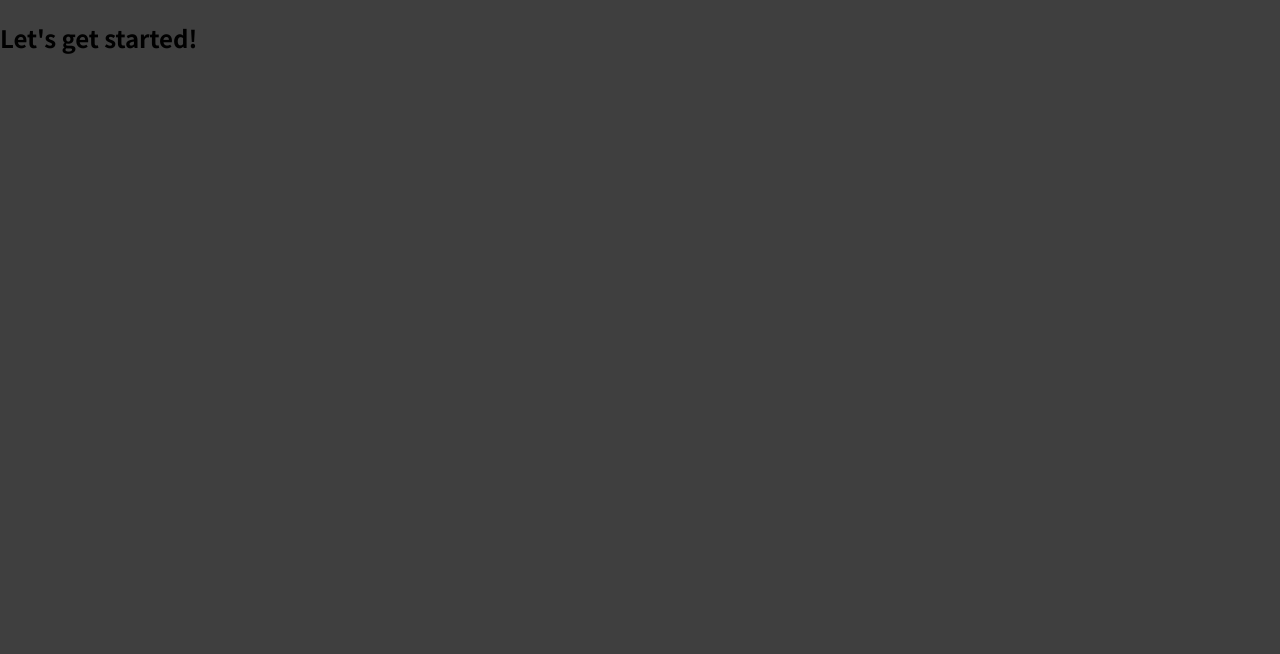
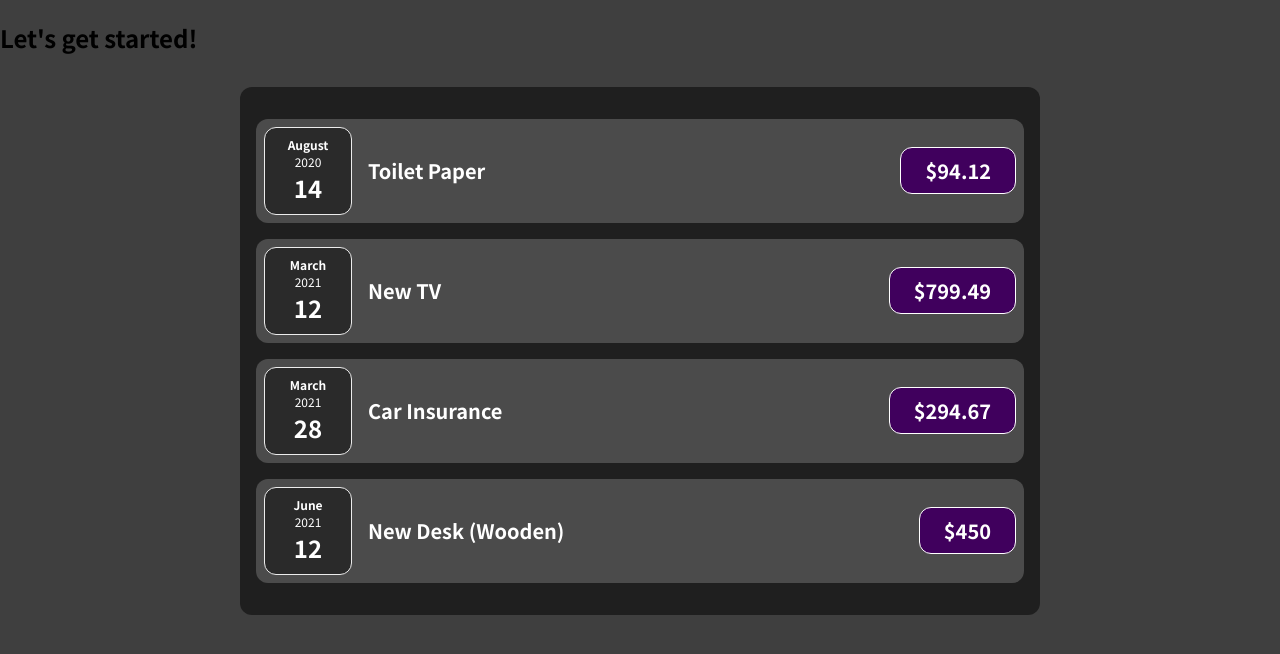
Before and after one commit to A-Qudsi/ReactProjects, a JavaScript app in the folder 01-starting-setup/: page / in a window 1280 px wide. Shown: the top 654 px of the page. Built offline with nearby package versions, Linux system fonts and the light colour scheme.

Commit message:
card components

```diff
--- a/01-starting-setup/src/App.js
+++ b/01-starting-setup/src/App.js
@@ -1,7 +1,37 @@
+import Expenses from './components/Expenses'
+
 function App() {
+
+  const expenses = [
+    {
+      id: "e1",
+      title: "Toilet Paper",
+      amount: 94.12,
+      date: new Date(2020, 7, 14),
+    },
+    { id: "e2",
+      title: "New TV",
+      amount: 799.49,
+      date: new Date(2021, 2, 12)
+    },
+    {
+      id: "e3",
+      title: "Car Insurance",
+      amount: 294.67,
+      date: new Date(2021, 2, 28),
+    },
+    {
+      id: "e4",
+      title: "New Desk (Wooden)",
+      amount: 450,
+      date: new Date(2021, 5, 12),
+    },
+  ];
+
   return (
     <div>
       <h2>Let's get started!</h2>
+      <Expenses expenses={expenses}/>
     </div>
   );
 }
--- /dev/null
+++ b/01-starting-setup/src/components/Card.css
@@ -0,0 +1,4 @@
+.card {
+    border-radius: 12px;
+    box-shadow: 0 1 px 8px rgba(0,0,0, 0.25);
+}
--- /dev/null
+++ b/01-starting-setup/src/components/Card.js
@@ -0,0 +1,12 @@
+import './Card.css'
+
+function Card(props) {
+
+    const classes = 'card ' + props.className;
+
+    return (
+        <div className={classes}>{props.children}</div>
+    )
+}
+
+export default Card;
--- /dev/null
+++ b/01-starting-setup/src/components/ExpenseDate.css
@@ -0,0 +1,27 @@
+
+.expense-date {
+  display: flex;
+  flex-direction: column;
+  width: 5.5rem;
+  height: 5.5rem;
+  border: 1px solid #ececec;
+  background-color: #2a2a2a;
+  color: white;
+  border-radius: 12px;
+  align-items: center;
+  justify-content: center;
+}
+
+.expense-date__month {
+  font-size: 0.75rem;
+  font-weight: bold;
+}
+
+.expense-date__year {
+  font-size: 0.75rem;
+}
+
+.expense-date__day {
+  font-size: 1.5rem;
+  font-weight: bold;
+}
--- /dev/null
+++ b/01-starting-setup/src/components/ExpenseDate.js
@@ -0,0 +1,18 @@
+import './ExpenseDate.css'
+
+function ExpenseDate(props) {
+
+  const month = props.date.toLocaleString("en-US", { month: "long" });
+  const day = props.date.toLocaleString("en-US", { day: "2-digit" });
+  const year = props.date.getFullYear();
+
+  return (
+    <div className="expense-date">
+      <div className="expense-date__month">{month}</div>
+      <div className="expense-date__year">{year}</div>
+      <div className="expense-date__day">{day}</div>
+    </div>
+  );
+}
+
+export default ExpenseDate;
--- /dev/null
+++ b/01-starting-setup/src/components/ExpenseItem.css
@@ -0,0 +1,54 @@
+.expense-item {
+  display: flex;
+  justify-content: space-between;
+  align-items: center;
+  padding: 0.5rem;
+  margin: 1rem 0;
+  background-color: #4b4b4b;
+}
+
+.expense-item__description {
+  display: flex;
+  flex-direction: column;
+  gap: 1rem;
+  align-items: flex-end;
+  flex-flow: column-reverse;
+  justify-content: flex-start;
+  flex: 1;
+}
+
+.expense-item h2 {
+  color: #3a3a3a;
+  font-size: 1rem;
+  flex: 1;
+  margin: 0 1rem;
+  color: white;
+}
+
+.expense-item__price {
+  font-size: 1rem;
+  font-weight: bold;
+  color: white;
+  background-color: #40005d;
+  border: 1px solid white;
+  padding: 0.5rem;
+  border-radius: 12px;
+}
+
+@media (min-width: 580px) {
+  .expense-item__description {
+    flex-direction: row;
+    align-items: center;
+    justify-content: flex-start;
+    flex: 1;
+  }
+
+  .expense-item__description h2 {
+    font-size: 1.25rem;
+  }
+
+  .expense-item__price {
+    font-size: 1.25rem;
+    padding: 0.5rem 1.5rem;
+  }
+}
--- /dev/null
+++ b/01-starting-setup/src/components/ExpenseItem.js
@@ -0,0 +1,18 @@
+import './ExpenseItem.css'
+import ExpenseDate from "./ExpenseDate";
+import Card from './Card'
+
+function ExpenseItem(props) {
+
+    return (
+      <Card className="expense-item">
+        <ExpenseDate date={props.date} />
+        <div className="expense-item__description">
+          <h2>{props.title}</h2>
+          <div className="expense-item__price">${props.amount}</div>
+        </div>
+      </Card>
+    );
+}
+
+export default ExpenseItem;
--- /dev/null
+++ b/01-starting-setup/src/components/Expenses.css
@@ -0,0 +1,7 @@
+.expenses {
+  padding: 1rem;
+  background-color: rgb(31, 31, 31);
+  margin: 2rem auto;
+  width: 50rem;
+  max-width: 95%;
+}
--- /dev/null
+++ b/01-starting-setup/src/components/Expenses.js
@@ -0,0 +1,34 @@
+import './Expenses.css'
+import ExpenseItem from './ExpenseItem'
+import Card from './Card'
+
+function Expenses(props){
+
+    return (
+      <Card className="expenses">
+        <ExpenseItem
+          title={props.expenses[0].title}
+          amount={props.expenses[0].amount}
+          date={props.expenses[0].date}
+        />
+        <ExpenseItem
+          title={props.expenses[1].title}
+          amount={props.expenses[1].amount}
+          date={props.expenses[1].date}
+        />
+        <ExpenseItem
+          title={props.expenses[2].title}
+          amount={props.expenses[2].amount}
+          date={props.expenses[2].date}
+        />
+        <ExpenseItem
+          title={props.expenses[3].title}
+          amount={props.expenses[3].amount}
+          date={props.expenses[3].date}
+        />
+      </Card>
+    );
+
+}
+
+export default Expenses
```
Also changed, not shown: 1 other file (tests, documents, lock files or other folders).
